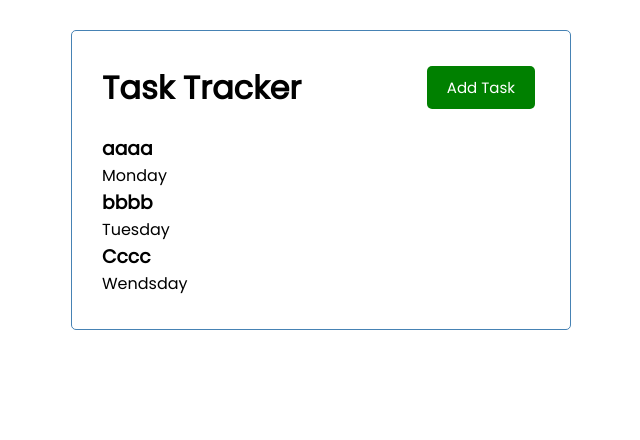
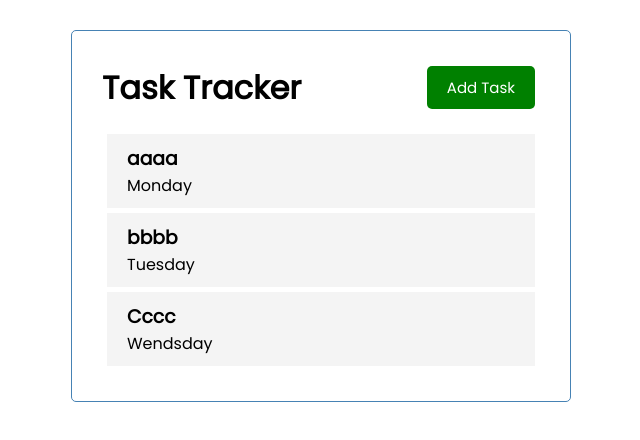
Before and after one commit to Mahsa1990a/vue-crash-2021, a Vue app: page / in a window 1280 px wide. Shown: the top 440 px of the page, without its empty margins (319-959 px from the left). Built offline with nearby package versions, Linux system fonts and the light colour scheme.

Commit message:
added some styles

```diff
--- a/src/components/Task.vue
+++ b/src/components/Task.vue
@@ -14,5 +14,19 @@
 }
 </script>
 
-<style>
+<style scope>
+.task {
+  background: #f4f4f4;
+  margin: 5px;
+  padding: 10px 20px;
+  cursor: pointer;
+}
+.task.reminder { /* if reminder is T will have border on left side */
+  border-left: 5px solid green;
+}
+.task h3 {
+  display: flex;
+  justify-content: space-between;
+  align-items: center;
+}
 </style>
```
